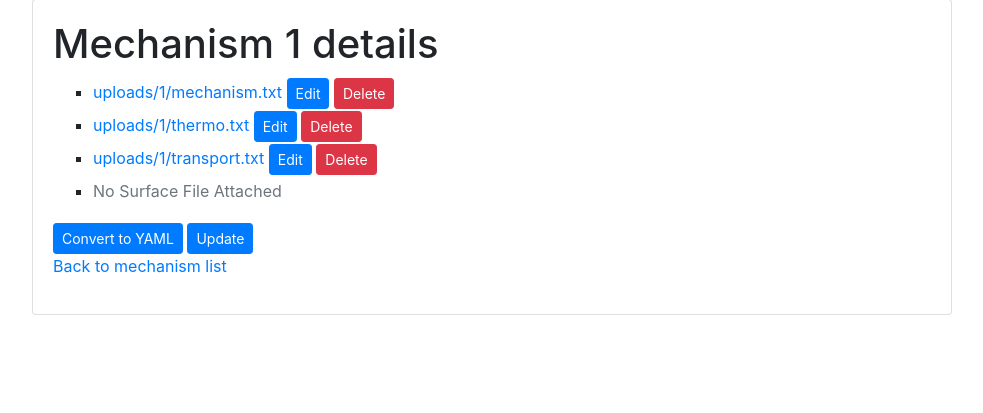
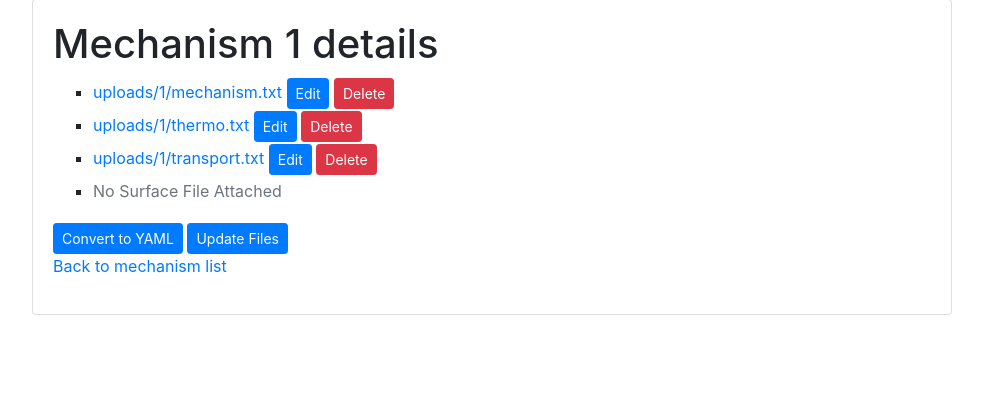
Before and after one commit to comocheng/ChemCheck, a Django app: page /mechanism/1/ in a window 1280 px wide. Shown: the part 81-494 px from the top of the page, without its empty margins (148-1131 px from the left). Run offline with Django 3.2, Linux system fonts and the light colour scheme; data comes from the database, SQL or seed files in the repository; some libraries are stand-ins or nearby versions.

Commit message:
Tweak button text

```diff
--- a/ChemCheck/upload/templates/upload/mechanism_detail.html
+++ b/ChemCheck/upload/templates/upload/mechanism_detail.html
@@ -68,7 +68,7 @@
   <button type="button" class="btn btn-primary btn-sm">Convert to YAML</button>
 </a>
 <a href="update">
-  <button type="button" class="btn btn-primary btn-sm">Update</button>
+  <button type="button" class="btn btn-primary btn-sm">Update Files</button>
 </a>
 
 <p><a href="/list/">Back to mechanism list</a></p>
```
